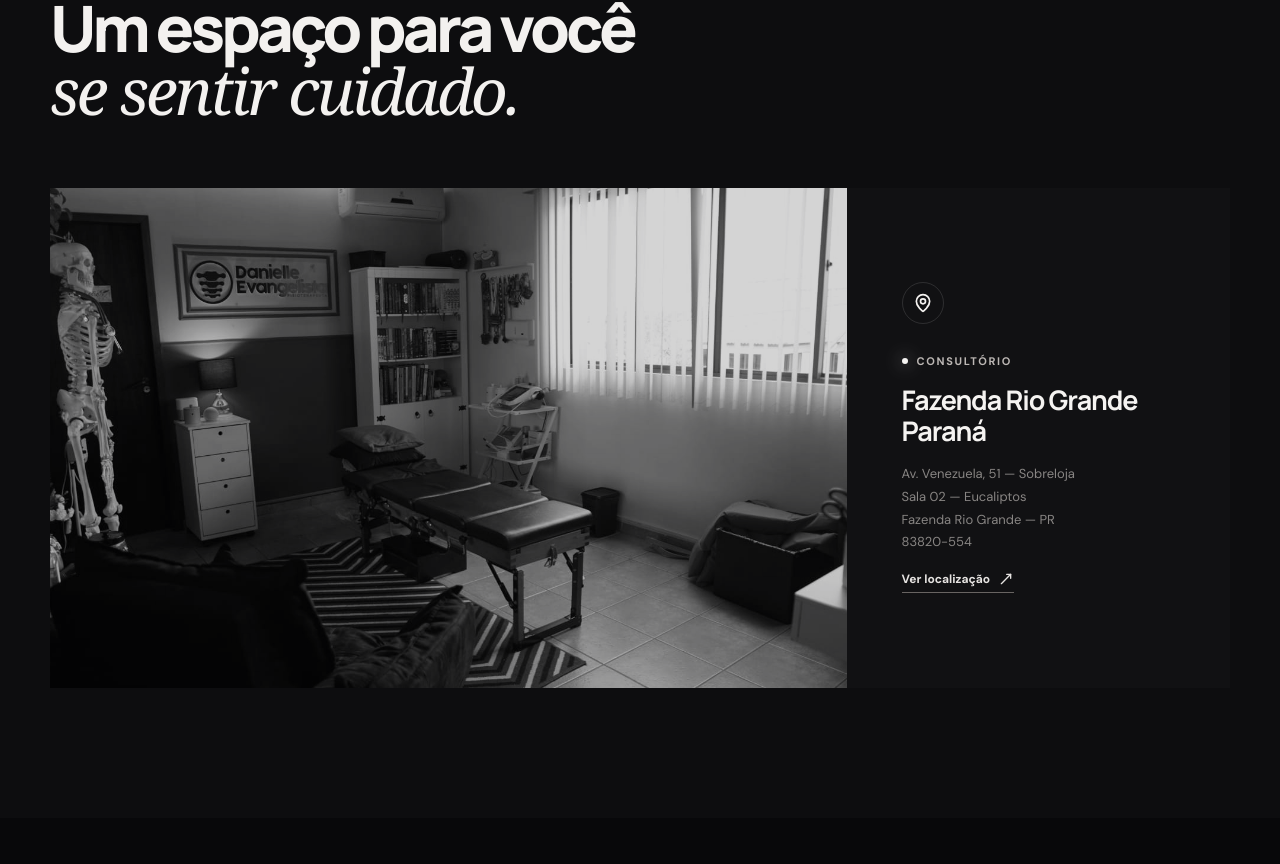
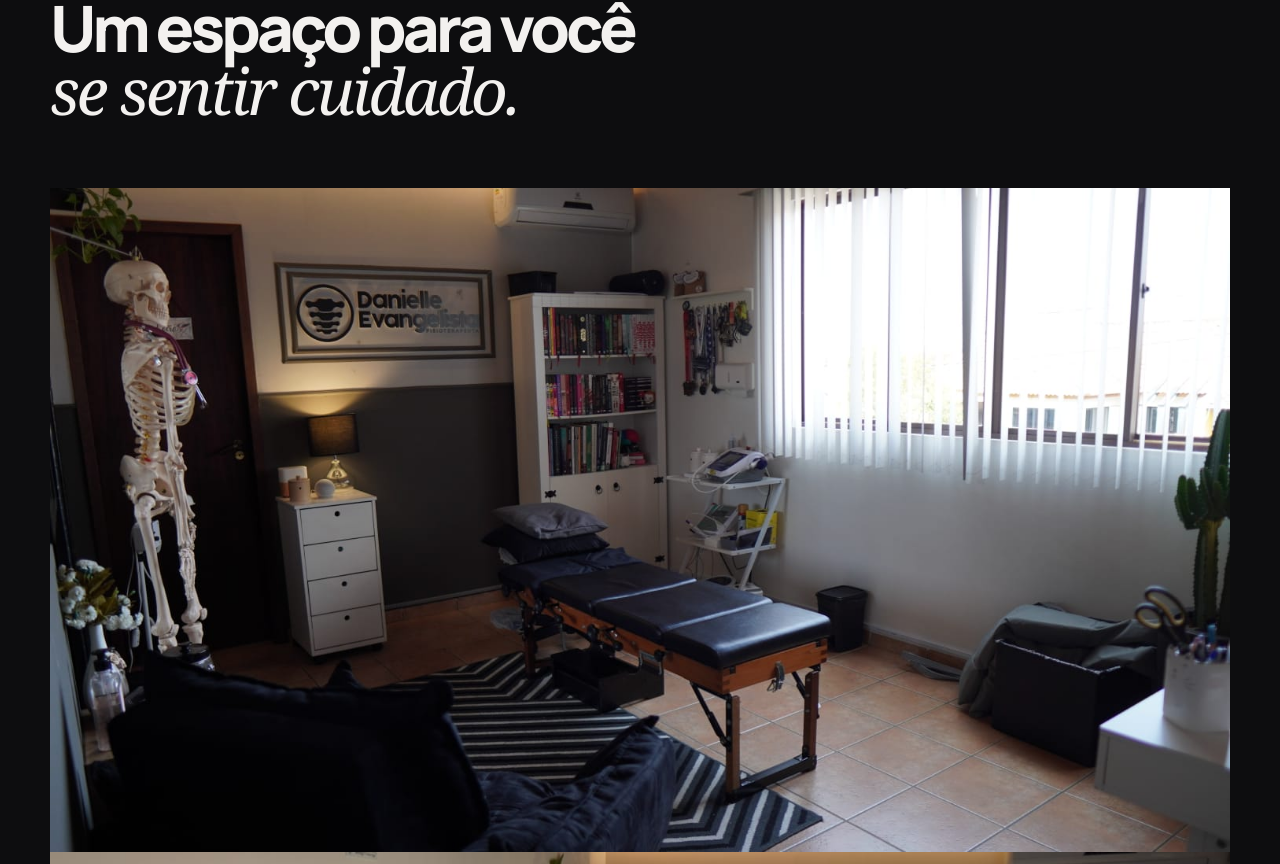
Before and after one commit to jorgekoch/site-dani, a React (Vite) app in the folder frontend/: page / in a window 1280 px wide. Shown: the part 5536-6400 px from the top of the page. Built offline with nearby package versions, Linux system fonts and the light colour scheme.

Commit message:
feat: add clinic and treatment gallery carousel

```diff
--- a/frontend/src/components/sections/ClinicSection.tsx
+++ b/frontend/src/components/sections/ClinicSection.tsx
@@ -1,16 +1,83 @@
-import { MapPin, MoveUpRight } from 'lucide-react'
+import { ChevronLeft, ChevronRight, MapPin, MoveUpRight } from 'lucide-react'
+import { useState } from 'react'
 
 import './ClinicSection.css'
-import clinic from '../../assets/consultorio.jpeg'
+import clinic2 from '../../assets/consultorio (2).jpeg'
+import clinic3 from '../../assets/consultorio (3).jpeg'
+import clinic4 from '../../assets/consultorio (4).jpeg'
+import attending2 from '../../assets/dani-atendendo (2).jpeg'
+import attending3 from '../../assets/dani-atendendo (3).jpeg'
+import attending4 from '../../assets/dani-atendendo (4).jpeg'
+import attending5 from '../../assets/dani-atendendo (5).jpeg'
 import { siteLinks } from '../../data/site'
 
+const gallery = [
+  { src: clinic2, alt: 'Consultório Danielle Evangelista' },
+  { src: clinic3, alt: 'Espaço de atendimento da fisioterapeuta Danielle Evangelista' },
+  { src: clinic4, alt: 'Detalhes do consultório Danielle Evangelista' },
+  { src: attending2, alt: 'Danielle Evangelista durante atendimento fisioterapêutico' },
+  { src: attending3, alt: 'Atendimento fisioterapêutico de Danielle Evangelista' },
+  { src: attending4, alt: 'Sessão de fisioterapia no consultório' },
+  { src: attending5, alt: 'Atendimento fisioterapêutico no consultório' },
+]
+
 export function ClinicSection() {
+  const [current, setCurrent] = useState(0)
+
+  const previous = () => setCurrent((index) => (index - 1 + gallery.length) % gallery.length)
+  const next = () => setCurrent((index) => (index + 1) % gallery.length)
+
   return (
     <section className="clinic section" id="consultorio">
       <div className="container">
-        <div className="clinic-heading"><span className="section-kicker">05 — Onde estamos</span><h2>Um espaço para você<br /><em>se sentir cuidado.</em></h2></div>
-        <div className="clinic-grid">
-          <div className="clinic-main"><img src={clinic} alt="Consultório Danielle Evangelista" /></div>
+        <div className="clinic-heading">
+          <span className="section-kicker">05 — Onde estamos</span>
+          <h2>Um espaço para você<br /><em>se sentir cuidado.</em></h2>
+        </div>
+
+        <div className="clinic-gallery-layout">
+          <div className="clinic-gallery" aria-label="Galeria do consultório e dos atendimentos">
+            <div className="clinic-gallery-stage">
+              {gallery.map((image, index) => (
+                <img
+                  key={image.src}
+                  className={`clinic-gallery-image${index === current ? ' is-active' : ''}`}
+                  src={image.src}
+                  alt={image.alt}
+                  loading={index === 0 ? 'eager' : 'lazy'}
+                />
+              ))}
+
+              <div className="clinic-gallery-overlay" />
+
+              <div className="clinic-gallery-controls">
+                <button type="button" onClick={previous} aria-label="Imagem anterior">
+                  <ChevronLeft size={19} />
+                </button>
+                <span>{String(current + 1).padStart(2, '0')} / {String(gallery.length).padStart(2, '0')}</span>
+                <button type="button" onClick={next} aria-label="Próxima imagem">
+                  <ChevronRight size={19} />
+                </button>
+              </div>
+            </div>
+
+            <div className="clinic-gallery-thumbs" role="tablist" aria-label="Selecionar imagem">
+              {gallery.map((image, index) => (
+                <button
+                  key={image.src}
+                  type="button"
+                  className={index === current ? 'is-active' : ''}
+                  onClick={() => setCurrent(index)}
+                  aria-label={`Mostrar imagem ${index + 1}`}
+                  aria-selected={index === current}
+                  role="tab"
+                >
+                  <img src={image.src} alt="" loading="lazy" />
+                </button>
+              ))}
+            </div>
+          </div>
+
           <div className="clinic-info">
             <div className="info-icon"><MapPin size={20} /></div>
             <span className="eyebrow"><span /> Consultório</span>
```
